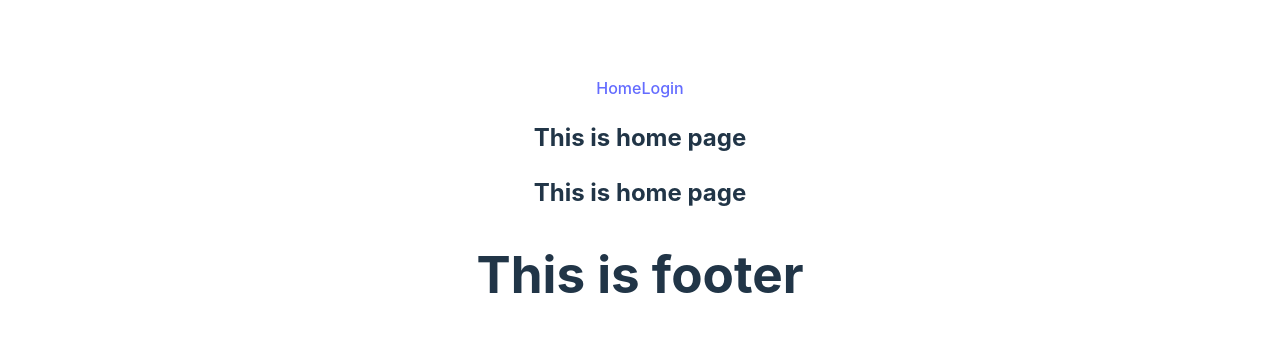
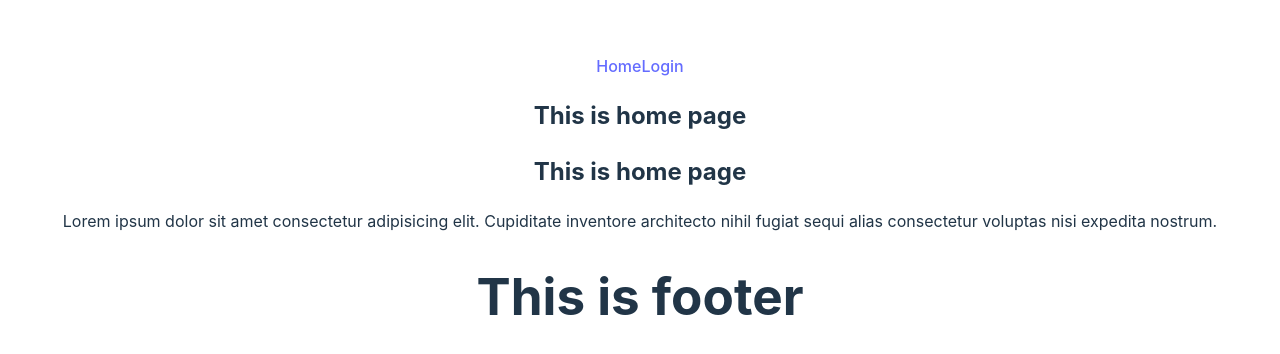
Before and after one commit to sajim-khan/firebase-authentication, a React (Vite) app: page / in a window 1280 px wide. Shown: the part 194-548 px from the top of the page. Built offline with nearby package versions, Linux system fonts and the light colour scheme.

Commit message:
added paragraph

```diff
--- a/src/Components/Home/Home.jsx
+++ b/src/Components/Home/Home.jsx
@@ -1,12 +1,15 @@
-import React from 'react';
+import React from "react";
 
 const Home = () => {
   return (
     <div>
       <h2>This is home page</h2>
       <h2>This is home page</h2>
-
-
+      <p>
+        Lorem ipsum dolor sit amet consectetur adipisicing elit. Cupiditate
+        inventore architecto nihil fugiat sequi alias consectetur voluptas nisi
+        expedita nostrum.
+      </p>
     </div>
   );
 };
```
Lines whose indentation alone changed are shown as unchanged.
